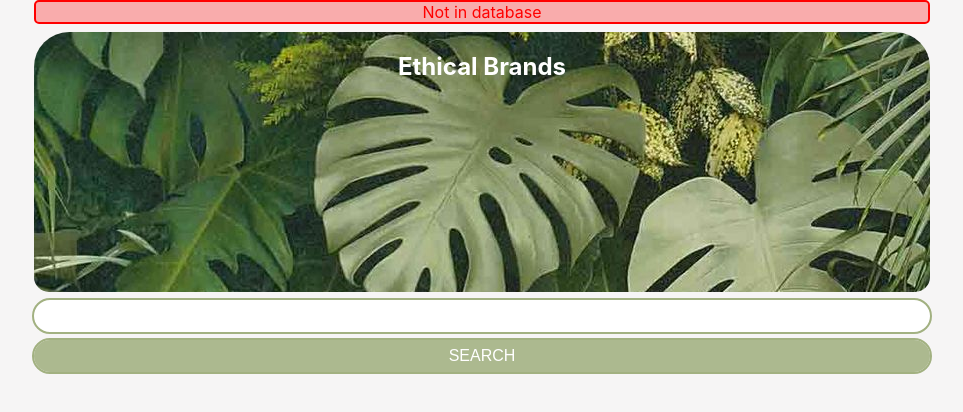
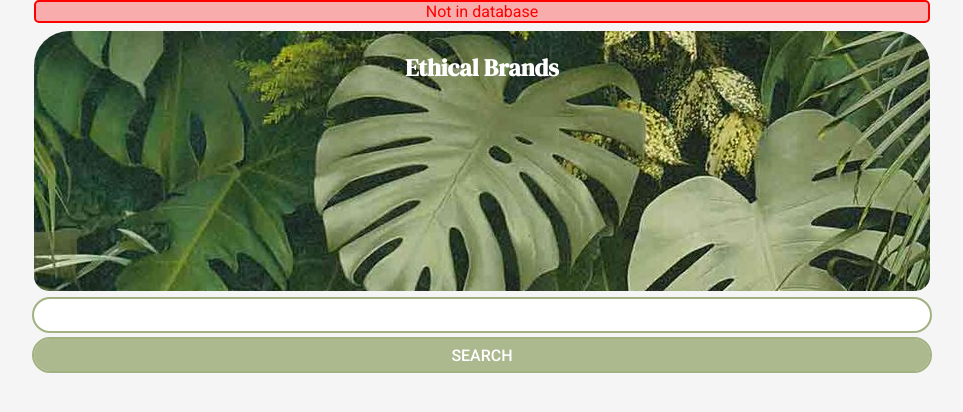
Before and after one commit to bowerscodes/ethical-brands-app, a React (Create React App) app: page / in a window 1280 px wide. Shown: the top 412 px of the page, without its empty margins (158-1121 px from the left). Built offline with nearby package versions, Linux system fonts and the light colour scheme.

Commit message:
tweak formatting and add google fonts

```diff
--- a/src/index.css
+++ b/src/index.css
@@ -1,6 +1,8 @@
+@import url('https://fonts.googleapis.com/css2?family=DM+Serif+Display:ital@0;1&family=Roboto:ital,wght@0,100;0,300;0,400;0,500;0,700;0,900;1,100;1,300;1,400;1,500;1,700;1,900&display=swap');
+
 body {
   margin: 0;
-  font-family: -apple-system, BlinkMacSystemFont, 'Segoe UI', 'Roboto', 'Oxygen',
+  font-family: 'Roboto', -apple-system, BlinkMacSystemFont, 'Segoe UI',  'Oxygen',
     'Ubuntu', 'Cantarell', 'Fira Sans', 'Droid Sans', 'Helvetica Neue',
     sans-serif;
   -webkit-font-smoothing: antialiased;
--- a/src/styles/search.css
+++ b/src/styles/search.css
@@ -21,6 +21,7 @@
     border-bottom-left-radius: 15px;
     border-bottom-right-radius: 15px;
     color: white;
+    font-family: 'DM Serif Display', Serif;
 }
 
 .search-form {
@@ -33,6 +34,8 @@
     margin-top: 8px;
     width: 100%;
     height: 2rem;
+    font-family: 'Roboto', sans-serif;
+    font-weight: 500;
     text-align: center;
     font-size: 1rem;
     border-radius: 20px;
@@ -46,7 +49,6 @@
 a {
     color: white;
     text-decoration: none;
-    font-weight: 400;
 } a:visited {
     color: white;
 }
```
